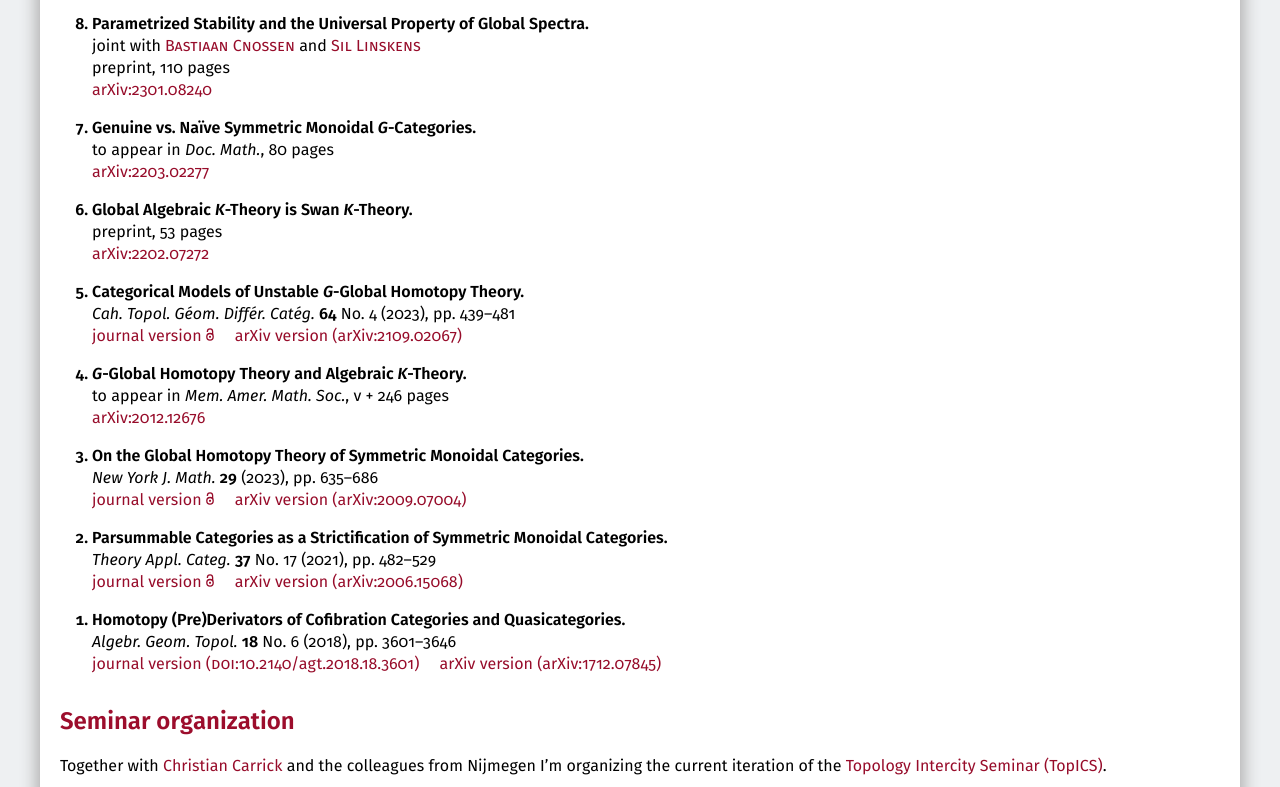
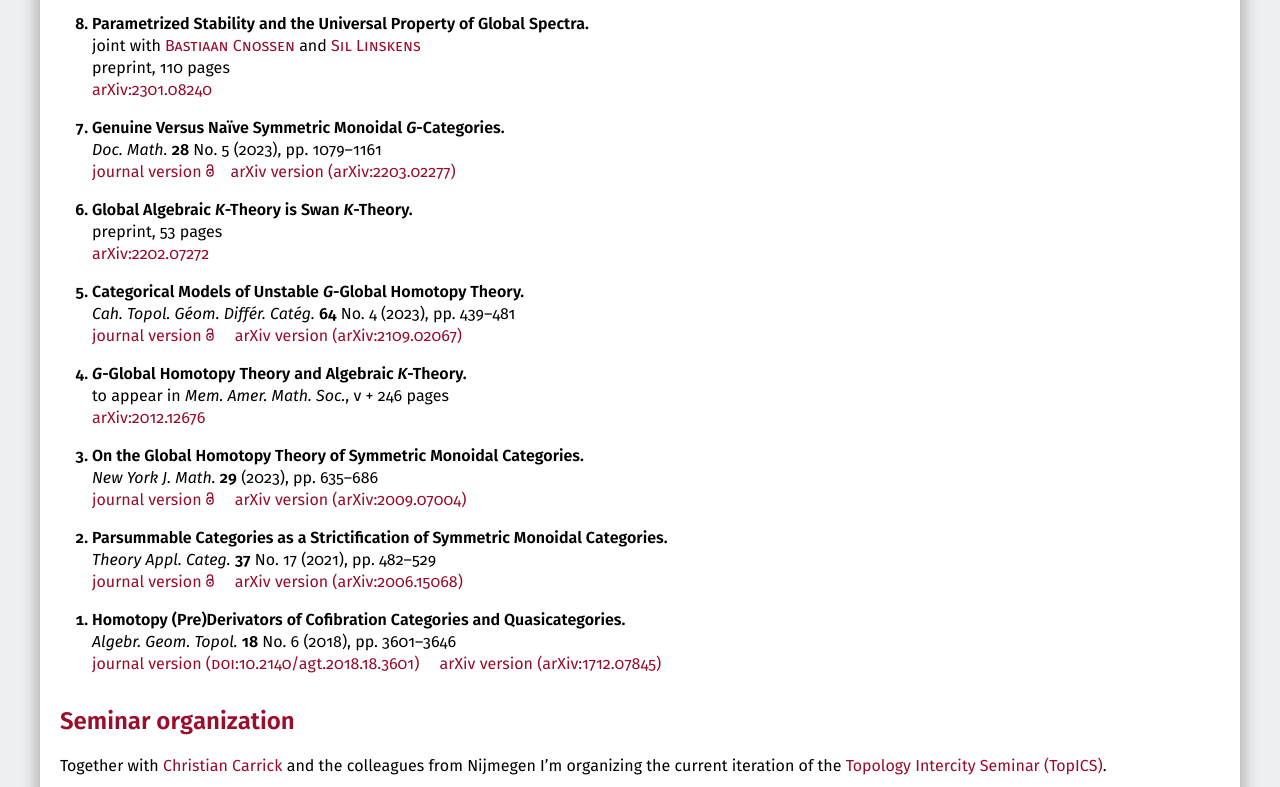
Before and after one commit to t-lenz/t-lenz.github.io, a plain HTML site: page index.html in a window 1280 px wide. Shown: the part 953-1740 px from the top of the page. Drawn offline with Linux system fonts and the light colour scheme.

Commit message:
article "Genuine vs. naive symmetric monoidal G-categories" published (and slightly renamed)

```diff
--- a/index.html
+++ b/index.html
@@ -304,9 +304,9 @@ div.footer {
         </p></li>
 
         <li><p>
-            <b>Genuine vs. Na&iuml;ve Symmetric Monoidal <i>G</i>-Categories.</b><br/>
-            <span class="journal">to appear in <i>Doc. Math.</i>, 80 pages</span><br/>
-            <a href="https://arxiv.org/abs/2203.02277">arXiv:2203.02277</a>
+            <b>Genuine Versus Na&iuml;ve Symmetric Monoidal <i>G</i>-Categories.</b><br/>
+            <span class="journal"><i>Doc. Math.</i> <b>28</b> No. 5 (2023), pp. 1079&ndash;1161</span><br/>
+            <a href="https://doi.org/10.4171/dm/933">journal version <img src="open.svg" style="height:.85em;"></a>&emsp;<a href="https://arxiv.org/abs/2203.02277">arXiv version (arXiv:2203.02277)</a>
         </p></li>
 
         <li><p>
@@ -391,7 +391,7 @@ div.footer {
     </ul>
     </div>
     <div class="footer">
-        last updated: November 9, 2023
+        last updated: November 16, 2023
     </div>
 </body>
 </html>
```
